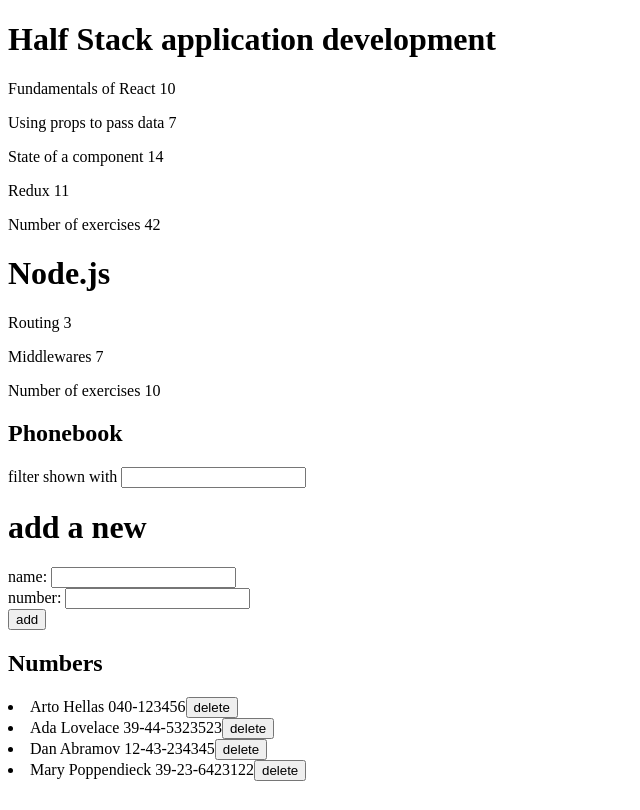
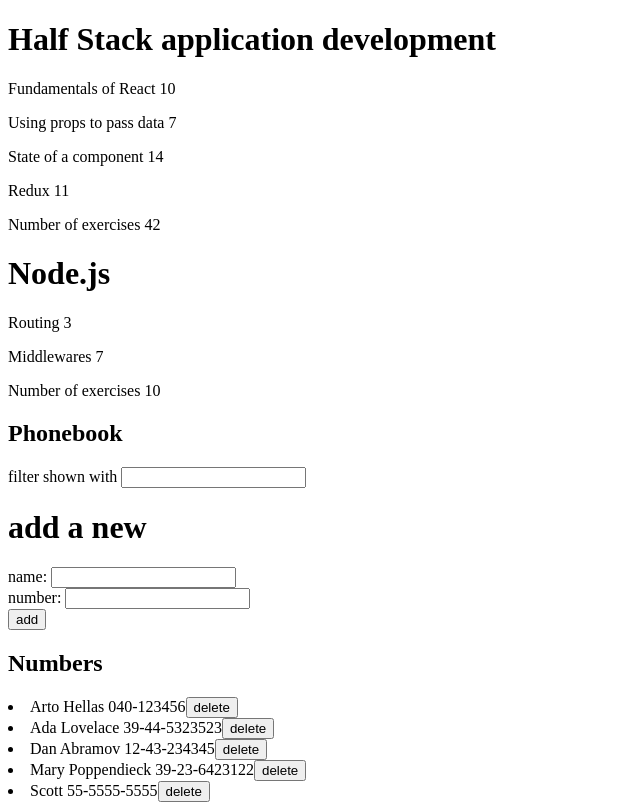
Before and after one commit to s1cklik3/full-stack-open, a React (Vite) app: page / in a window 1280 px wide. Shown: the whole page, without its empty margins (0-640 px from the left). Built offline with nearby package versions, Linux system fonts and the light colour scheme; data requests are answered from the project's data file.

Commit message:
B fixed unsued variables

```diff
--- a/db.json
+++ b/db.json
@@ -19,6 +19,11 @@
       "name": "Mary Poppendieck",
       "number": "39-23-6423122",
       "id": 4
+    },
+    {
+      "name": "Scott",
+      "number": "55-5555-5555",
+      "id": 5
     }
   ]
 }
--- a/src/modules/PhoneBook/PersonForm.tsx
+++ b/src/modules/PhoneBook/PersonForm.tsx
@@ -8,7 +8,7 @@ import React, {
 
 import { IPerson } from "./index";
 import PersonService from "@services/person.service";
-import { AxiosResponse } from "axios/index";
+import { AxiosResponse } from "axios";
 
 const personExists = (persons: IPerson[], name: string) =>
   persons.filter((person: IPerson) => person.name.trim() === name.trim());
@@ -69,7 +69,7 @@ const PersonForm = ({
           setNotification(null);
         }, 5000);
       })
-      .catch((error) => {
+      .catch(() => {
         setError("Something went wrong!!!");
         setTimeout(() => {
           setError(null);
--- a/src/modules/PhoneBook/Persons.tsx
+++ b/src/modules/PhoneBook/Persons.tsx
@@ -1,4 +1,4 @@
-import { Dispatch, ReactElement, SetStateAction, useState } from "react";
+import { Dispatch, ReactElement, SetStateAction } from "react";
 
 import { IPerson } from "./index";
 import PersonService from "@services/person.service";
--- a/src/modules/PhoneBook/index.tsx
+++ b/src/modules/PhoneBook/index.tsx
@@ -40,7 +40,11 @@ const PhoneBook = (): ReactElement => {
         setNotification={setNotification}
         setError={setError}
       ></PersonForm>
-      <Persons persons={persons} setPersons={setPersons}></Persons>
+      <Persons
+        persons={persons}
+        setPersons={setPersons}
+        setError={setError}
+      ></Persons>
     </>
   );
 };
```
